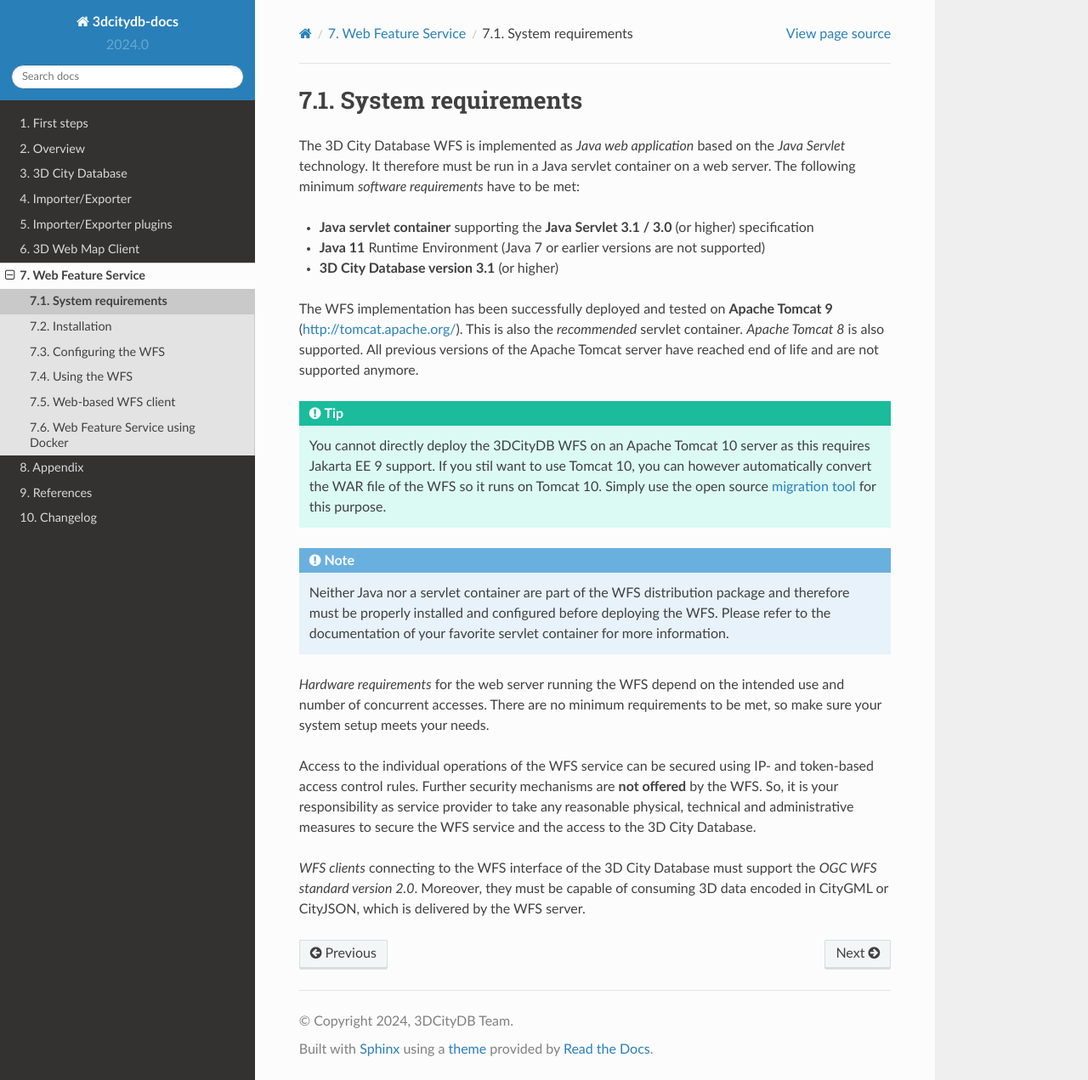
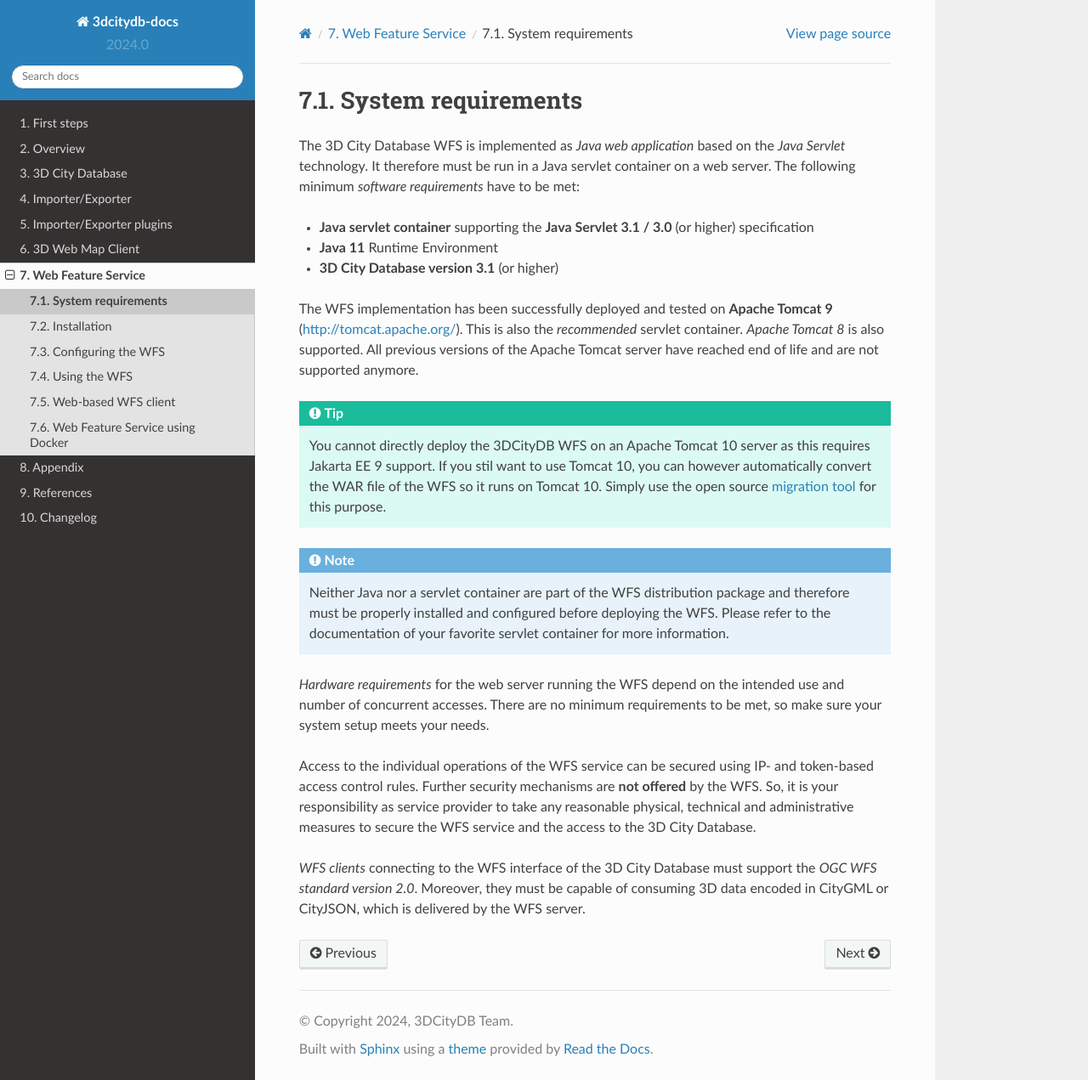
Before and after one commit to 3dcitydb/3dcitydb-docs, a Sphinx documentation site: the page built from source/wfs/system-requirements.rst, in a window 1280 px wide and 1271 px high. Shown: the whole window at 85% size. Built offline with Sphinx 7.4.7 and the Read the Docs theme 2.0.0, drawn with Linux system fonts in a browser that asks for light colours.

Commit message:
minor change

```diff
--- a/source/wfs/system-requirements.rst
+++ b/source/wfs/system-requirements.rst
@@ -8,8 +8,7 @@ requirements* have to be met:
 
 -  **Java servlet container** supporting the **Java Servlet 3.1 / 3.0**
    (or higher) specification
--  **Java 11** Runtime Environment (Java 7 or earlier versions are not
-   supported)
+-  **Java 11** Runtime Environment
 -  **3D City Database version 3.1** (or higher)
 
 The WFS implementation has been successfully deployed and tested on
```
